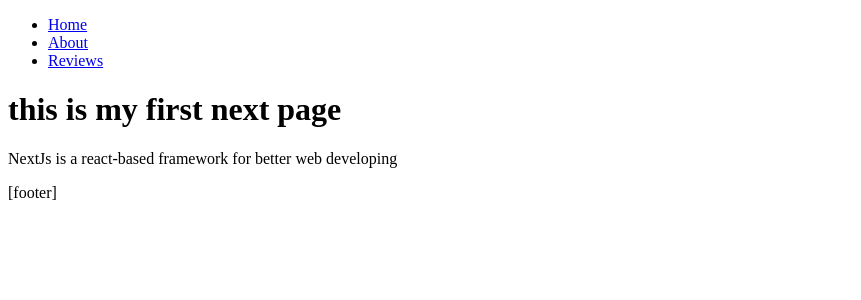
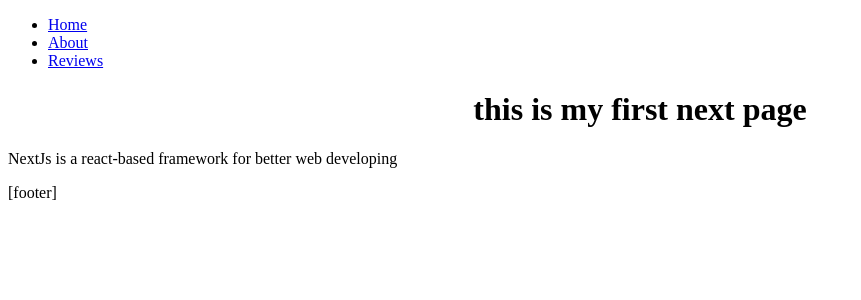
Before and after one commit to Mahdi-Alaee/NextJs-Nasato-Course, a Next.js app in the folder practice1_first-NextJs-app/: page / in a window 1280 px wide. Shown: the top 300 px of the page, without its empty margins (0-861 px from the left). Built offline with nearby package versions, Linux system fonts and the light colour scheme.

Commit message:
practice 1 : styling with css module

```diff
--- /dev/null
+++ b/practice1_first-NextJs-app/app/app.module.css
@@ -0,0 +1,17 @@
+.flex{
+    display: flex;
+}
+
+.justify-center{
+    justify-content: center;
+}
+
+.items-center{
+    align-items: center;
+}
+
+.center{
+    display: flex;
+    justify-content: center;
+    /* align-items: center; */
+}
--- a/practice1_first-NextJs-app/app/page.tsx
+++ b/practice1_first-NextJs-app/app/page.tsx
@@ -1,9 +1,9 @@
-import Link from "next/link";
+import styles from './app.module.css';
 
 export default function HomePage () {
     return (
         <>
-            <h1>this is my first next page</h1>
+            <h1 className={styles.center}>this is my first next page</h1>
             <p>NextJs is a react-based framework for better web developing</p>
         </>
     )
--- a/practice1_first-NextJs-app/package.json
+++ b/practice1_first-NextJs-app/package.json
@@ -7,7 +7,9 @@
         "react-dom": "^18.2.0"
     },
     "scripts": {
-        "dev": "next dev"
+        "dev": "next dev",
+        "build": "next build",
+        "start": "next start"
     },
     "devDependencies": {
         "@types/node": "20.12.4",
```
